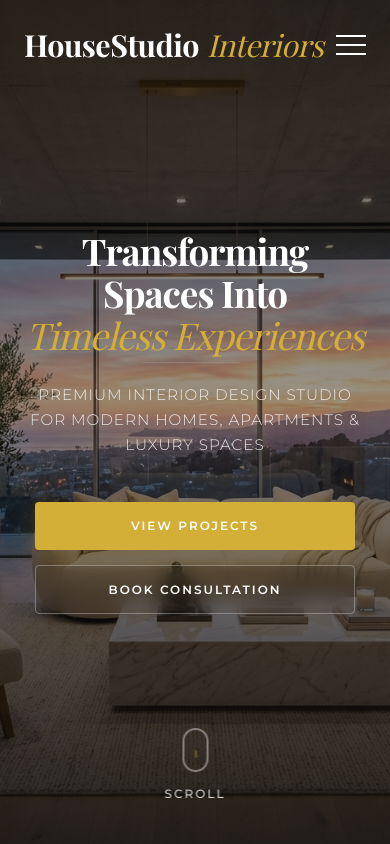
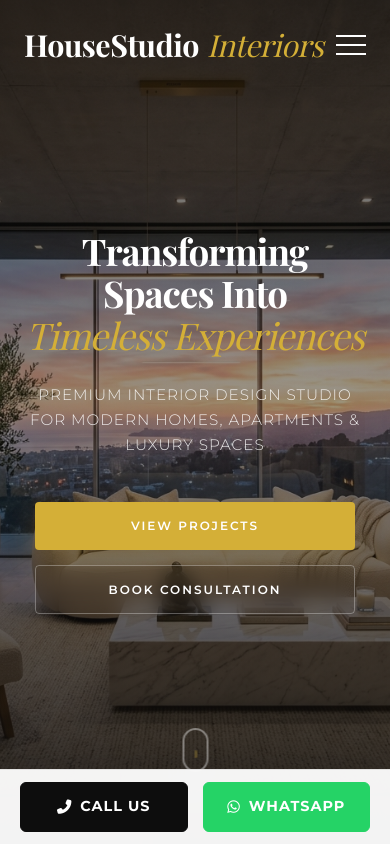
Before and after one commit to mani8979/house, a Next.js app: page / in a window 390 px wide. Shown: the top 844 px of the page. Built offline with nearby package versions, Linux system fonts and the light colour scheme.

Commit message:
feat: add sticky floating bottom actions bar (Call and WhatsApp) for mobile viewports

```diff
--- a/src/app/globals.css
+++ b/src/app/globals.css
@@ -1492,7 +1492,7 @@ footer {
     }
 
     footer {
-        padding: 80px 0 30px;
+        padding: 80px 0 110px; /* Added extra bottom padding to clear the floating bottom actions bar */
     }
 
     .footer-about, .footer-links, .footer-social {
@@ -1507,3 +1507,62 @@ footer {
         justify-content: center;
     }
 }
+
+/* Mobile Sticky Floating Bottom Actions */
+.mobile-bottom-actions {
+    display: none; /* Hidden on desktop */
+}
+
+@media (max-width: 768px) {
+    .mobile-bottom-actions {
+        display: flex;
+        position: fixed;
+        bottom: 0;
+        left: 0;
+        width: 100%;
+        background: rgba(255, 255, 255, 0.95);
+        backdrop-filter: blur(15px);
+        -webkit-backdrop-filter: blur(15px);
+        border-top: 1px solid rgba(0, 0, 0, 0.08);
+        padding: 12px 20px;
+        gap: 15px;
+        z-index: 999;
+        box-shadow: 0 -10px 30px rgba(0, 0, 0, 0.05);
+    }
+
+    .mobile-bottom-actions .action-btn {
+        flex: 1;
+        display: flex;
+        align-items: center;
+        justify-content: center;
+        gap: 8px;
+        padding: 12px;
+        border-radius: 6px;
+        font-size: 0.9rem;
+        font-weight: 700;
+        text-transform: uppercase;
+        letter-spacing: 1px;
+        color: var(--white);
+        transition: var(--transition);
+    }
+
+    .mobile-bottom-actions .call-btn {
+        background-color: var(--secondary); /* Premium Obsidian Black */
+        border: 1px solid var(--secondary);
+    }
+
+    .mobile-bottom-actions .call-btn:hover {
+        background-color: var(--primary); /* Gold hover */
+        border-color: var(--primary);
+    }
+
+    .mobile-bottom-actions .whatsapp-btn {
+        background-color: #25D366; /* WhatsApp Green */
+        border: 1px solid #25D366;
+    }
+
+    .mobile-bottom-actions .whatsapp-btn:hover {
+        background-color: #20ba56;
+        border-color: #20ba56;
+    }
+}
--- a/src/components/Navbar.js
+++ b/src/components/Navbar.js
@@ -121,6 +121,18 @@ export default function Navbar() {
           <li><a href="#contact" onClick={(e) => handleLinkClick(e, 'contact')}>Contact</a></li>
         </ul>
       </div>
+
+      {/* Mobile Sticky Floating Bottom Actions */}
+      {!isMobileMenuOpen && (
+        <div className="mobile-bottom-actions">
+          <a href="tel:+917702313703" className="action-btn call-btn">
+            <i className="fas fa-phone-alt"></i> Call Us
+          </a>
+          <a href="https://wa.me/917702313703" target="_blank" rel="noopener noreferrer" className="action-btn whatsapp-btn">
+            <i className="fab fa-whatsapp"></i> WhatsApp
+          </a>
+        </div>
+      )}
     </>
   );
 }
```
